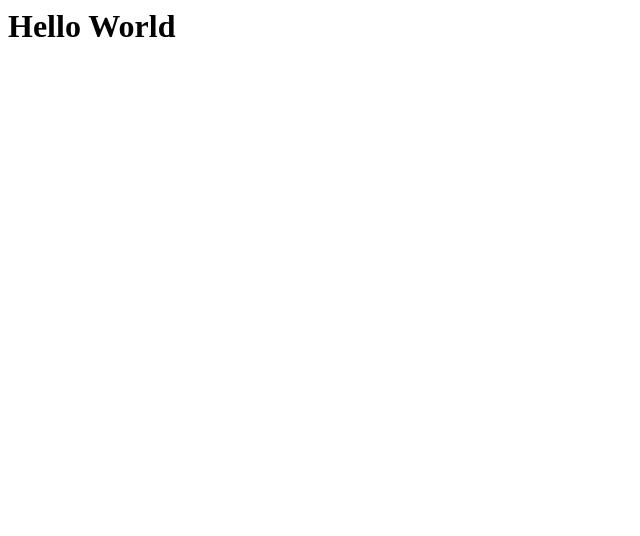
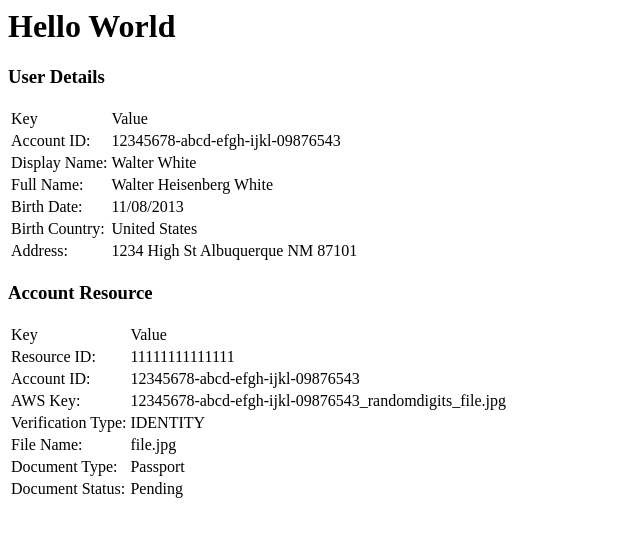
Before and after one commit to coinlatera/bc-angular-models, a website: page test-app/index.html in a window 1280 px wide. Shown: the whole page, without its empty margins (0-640 px from the left). Drawn offline with nearby package versions, Linux system fonts and the light colour scheme.

Commit message:
Adding some simple functionality tests and fixing a bug

```diff
--- a/test-app/app.js
+++ b/test-app/app.js
@@ -1,3 +1,44 @@
 var app = angular.module('test-app', ['bc.angular-models']);
 
-app.controller('MainCtrl', function MainCtrl ($scope, OrderInfo, AccountResource, UserAccountInfo) {});
+app.controller('MainCtrl', function MainCtrl ($scope, OrderInfo, AccountResource, UserAccountInfo) {
+
+  var userMsg = {
+    accountId: "12345678-abcd-efgh-ijkl-09876543",
+    userDetails: {
+      firstName: "Walter",
+      middleName: "Heisenberg",
+      lastName: "White",
+      dateOfBirth: new Date().getTime(),
+      birthCountry: "United States",
+      residencyAddress: {
+        addressLine1: "1234 High St",
+        addressLine2: "",
+        city: "Albuquerque",
+        region: "NM",
+        zipCode: "87101",
+        country: "United States"
+      }
+    }
+  };
+  $scope.userAccount = UserAccountInfo.FromMessage(userMsg);
+
+  var resourceMsg = {
+    _id: "11111111111111",
+    accountId: "12345678-abcd-efgh-ijkl-09876543",
+    awsKey: "12345678-abcd-efgh-ijkl-09876543_randomdigits_file.jpg",
+    createdAt: new Date().getTime(),
+    resourceInfo: {
+      verificationType: "identity",
+      fileName: "file.jpg",
+      docId: "",
+      docType: "Passport",
+      docStatus: "pending",
+      userDisplayName: "Walter White",
+      email: "walter@lospolloshermanos.com",
+    }
+  };
+  $scope.resource = AccountResource.FromMessage(resourceMsg);
+
+
+
+});
--- a/test-app/index.html
+++ b/test-app/index.html
@@ -9,5 +9,76 @@
   </head>
   <body ng-controller="MainCtrl">
     <h1>Hello World</h1>
+    <h3>User Details</h3>
+    <table>
+      <thead>
+        <td>Key</td>
+        <td>Value</td>
+      </thead>
+      <tbody>
+        <tr>
+          <td>Account ID: </td>
+          <td>{{userAccount.accountId}}</td>
+        </tr>
+        <tr>
+          <td>Display Name: </td>
+          <td>{{userAccount.displayName}}</td>
+        </tr>
+        <tr>
+          <td>Full Name: </td>
+          <td>{{userAccount.fullName}}</td>
+        </tr>
+        <tr>
+          <td>Birth Date: </td>
+          <td>{{userAccount.userDetails.displayDateOfBirth}}</td>
+        </tr>
+        <tr>
+          <td>Birth Country: </td>
+          <td>{{userAccount.userDetails.birthCountry}}</td>
+        </tr>
+        <tr>
+          <td>Address: </td>
+          <td>{{userAccount.userDetails.residencyAddress.toString()}}</td>
+        </tr>
+      </tbody>
+    </table>
+
+    <h3>Account Resource</h3>
+    <table>
+      <thead>
+        <td>Key</td>
+        <td>Value</td>
+      </thead>
+      <tbody>
+        <tr>
+          <td>Resource ID: </td>
+          <td>{{resource._id}}</td>
+        </tr>
+        <tr>
+          <td>Account ID: </td>
+          <td>{{resource.accountId}}</td>
+        </tr>
+        <tr>
+          <td>AWS Key: </td>
+          <td>{{resource.awsKey}}</td>
+        </tr>
+        <tr>
+          <td>Verification Type: </td>
+          <td>{{resource.resourceInfo.verificationType | uppercase}}</td>
+        </tr>
+        <tr>
+          <td>File Name: </td>
+          <td>{{resource.resourceInfo.fileName}}</td>
+        </tr>
+        <tr>
+          <td>Document Type: </td>
+          <td>{{resource.resourceInfo.docType}}</td>
+        </tr>
+        <tr>
+          <td>Document Status: </td>
+          <td>{{resource.displayStatus}}</td>
+        </tr>
+      </tbody>
+    </table>
   </body>
 </html>
```
Also changed, not shown: assets/services/user-account-info.coffee (+5 -3 lines), dist/bc-angular-models.js.
